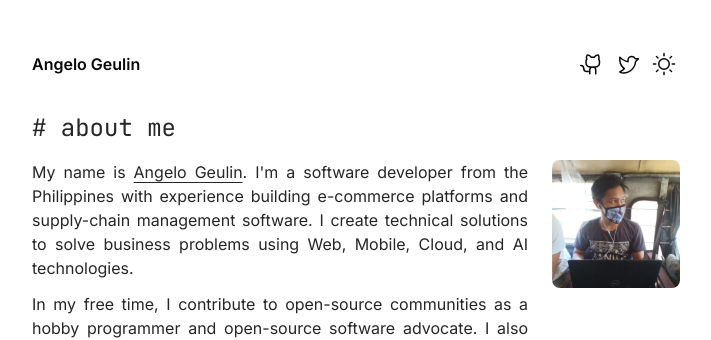
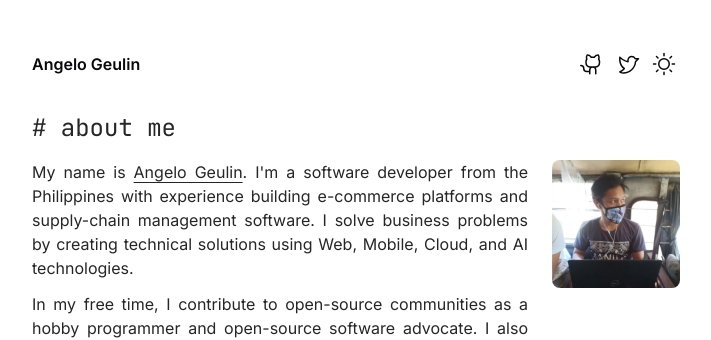
Before and after one commit to arvl130/personal-website, a Next.js app: page / in a window 1280 px wide. Shown: the top 340 px of the page, without its empty margins (284-995 px from the left). Built offline with nearby package versions, Linux system fonts and the light colour scheme.

Commit message:
chore: swap first mentioned verb

```diff
--- a/src/app/about-section.tsx
+++ b/src/app/about-section.tsx
@@ -19,8 +19,8 @@ export function AboutSection() {
               </a>
               . I&apos;m a software developer from the Philippines with
               experience building e-commerce platforms and supply-chain
-              management software. I create technical solutions to solve
-              business problems using Web, Mobile, Cloud, and AI technologies.
+              management software. I solve business problems by creating
+              technical solutions using Web, Mobile, Cloud, and AI technologies.
             </p>
             <p className="mt-3">
               In my free time, I contribute to open-source communities as a
```
